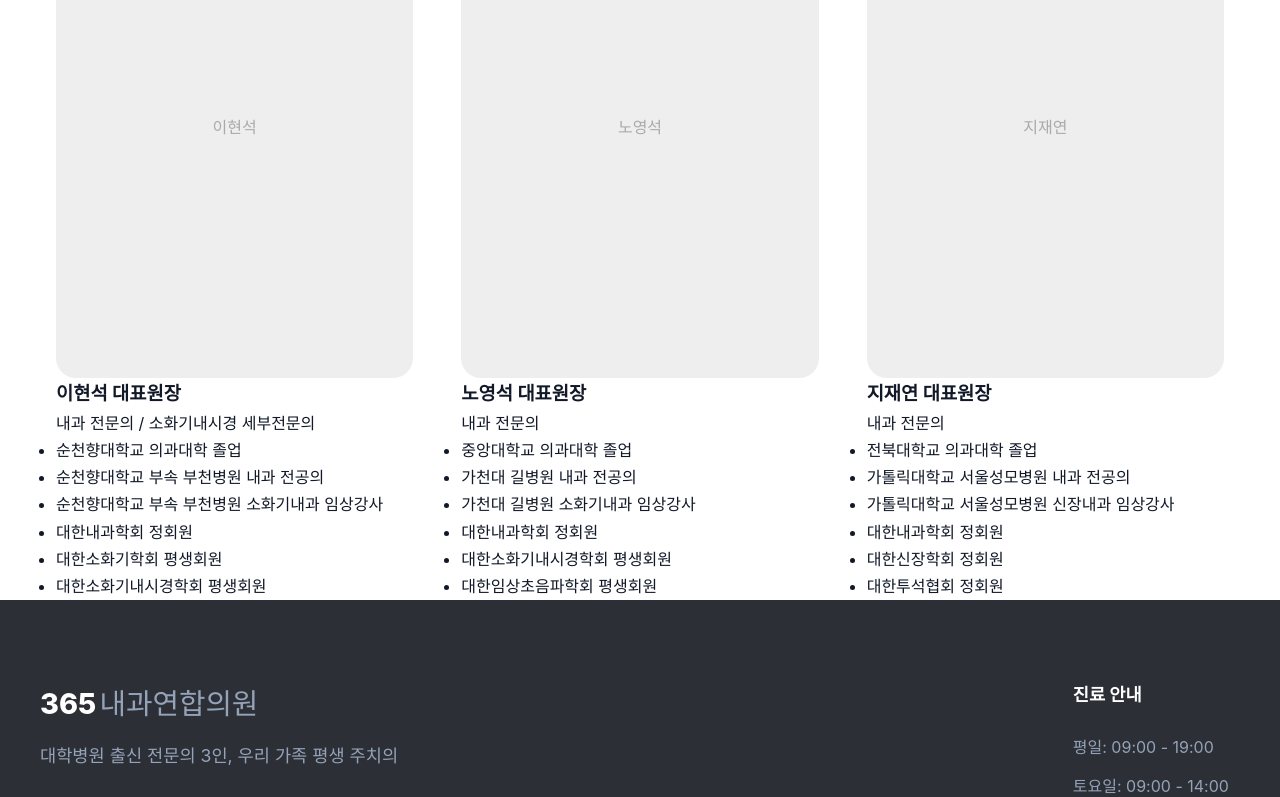
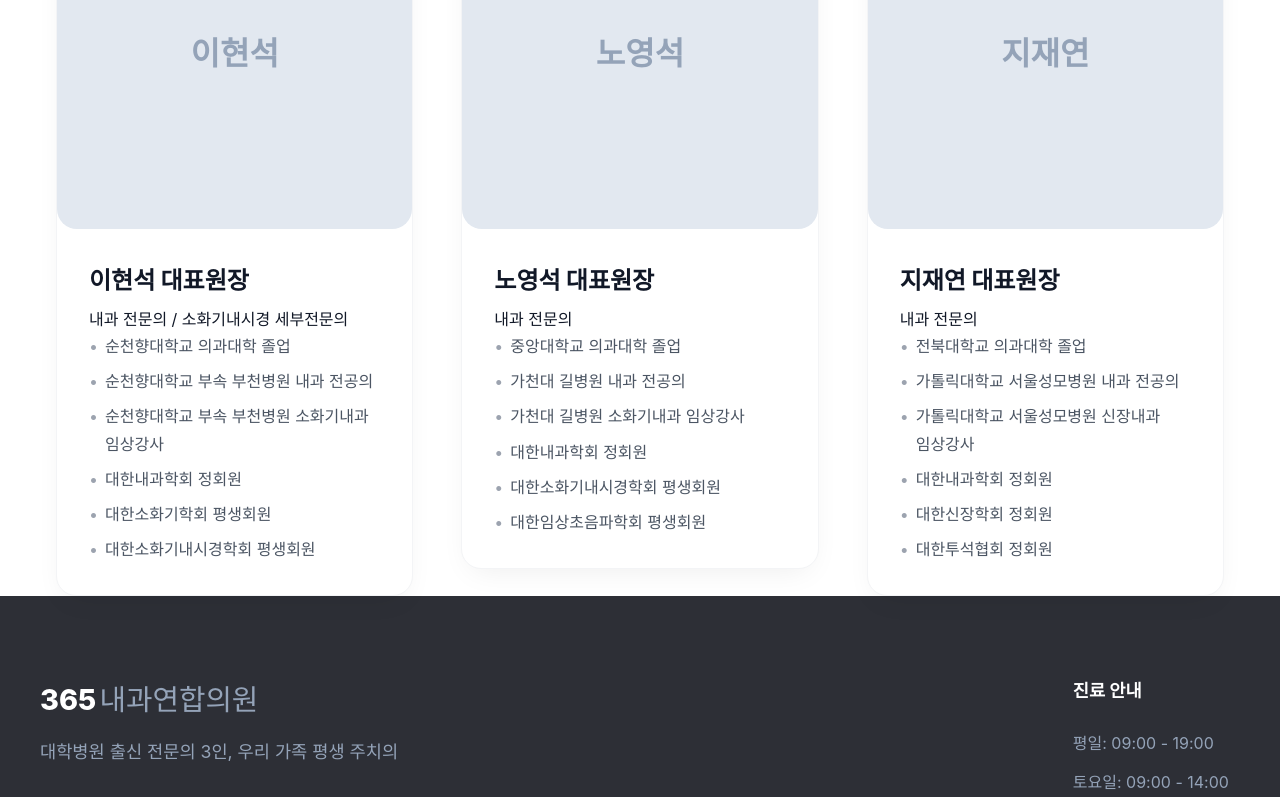
Before and after one commit to bnam1321-bit/365-clinic-web, a Next.js app: page /about in a window 1280 px wide. Shown: the part 898-1695 px from the top of the page. Built offline with nearby package versions, Linux system fonts and the light colour scheme; a web font is replaced by a local one.

Commit message:
Fix CSS class name mismatches in Checkup and About pages

```diff
--- a/src/app/about/page.tsx
+++ b/src/app/about/page.tsx
@@ -38,14 +38,12 @@ export default function About() {
                     <div className={styles.doctorsGrid}>
                         {/* Doctor 1 */}
                         <FadeIn delay={0.3}>
-                            <div className={styles.doctorCard}>
-                                <div className={styles.imageWrapper}>
-                                    <div className={styles.doctorImagePlaceholder}>이현석</div>
-                                </div>
-                                <div className={styles.info}>
+                            <div className={styles.doctorItem}>
+                                <div className={styles.doctorImagePlaceholder}>이현석</div>
+                                <div className={styles.doctorInfo}>
                                     <h3>이현석 대표원장</h3>
                                     <p className={styles.role}>내과 전문의 / 소화기내시경 세부전문의</p>
-                                    <ul className={styles.profileList}>
+                                    <ul className={styles.doctorBio}>
                                         <li>순천향대학교 의과대학 졸업</li>
                                         <li>순천향대학교 부속 부천병원 내과 전공의</li>
                                         <li>순천향대학교 부속 부천병원 소화기내과 임상강사</li>
@@ -59,14 +57,12 @@ export default function About() {
 
                         {/* Doctor 2 */}
                         <FadeIn delay={0.4}>
-                            <div className={styles.doctorCard}>
-                                <div className={styles.imageWrapper}>
-                                    <div className={styles.doctorImagePlaceholder}>노영석</div>
-                                </div>
-                                <div className={styles.info}>
+                            <div className={styles.doctorItem}>
+                                <div className={styles.doctorImagePlaceholder}>노영석</div>
+                                <div className={styles.doctorInfo}>
                                     <h3>노영석 대표원장</h3>
                                     <p className={styles.role}>내과 전문의</p>
-                                    <ul className={styles.profileList}>
+                                    <ul className={styles.doctorBio}>
                                         <li>중앙대학교 의과대학 졸업</li>
                                         <li>가천대 길병원 내과 전공의</li>
                                         <li>가천대 길병원 소화기내과 임상강사</li>
@@ -80,14 +76,12 @@ export default function About() {
 
                         {/* Doctor 3 */}
                         <FadeIn delay={0.5}>
-                            <div className={styles.doctorCard}>
-                                <div className={styles.imageWrapper}>
-                                    <div className={styles.doctorImagePlaceholder}>지재연</div>
-                                </div>
-                                <div className={styles.info}>
+                            <div className={styles.doctorItem}>
+                                <div className={styles.doctorImagePlaceholder}>지재연</div>
+                                <div className={styles.doctorInfo}>
                                     <h3>지재연 대표원장</h3>
                                     <p className={styles.role}>내과 전문의</p>
-                                    <ul className={styles.profileList}>
+                                    <ul className={styles.doctorBio}>
                                         <li>전북대학교 의과대학 졸업</li>
                                         <li>가톨릭대학교 서울성모병원 내과 전공의</li>
                                         <li>가톨릭대학교 서울성모병원 신장내과 임상강사</li>
```
Also changed, not shown: src/app/checkup/page.tsx (+8 -8 lines).
